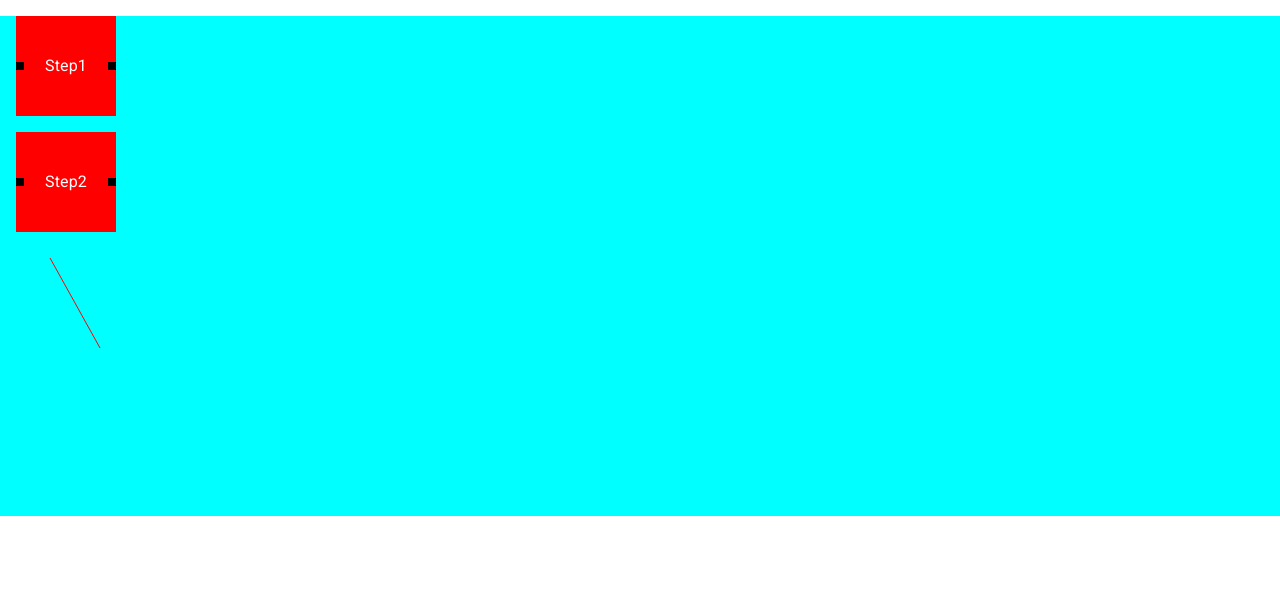
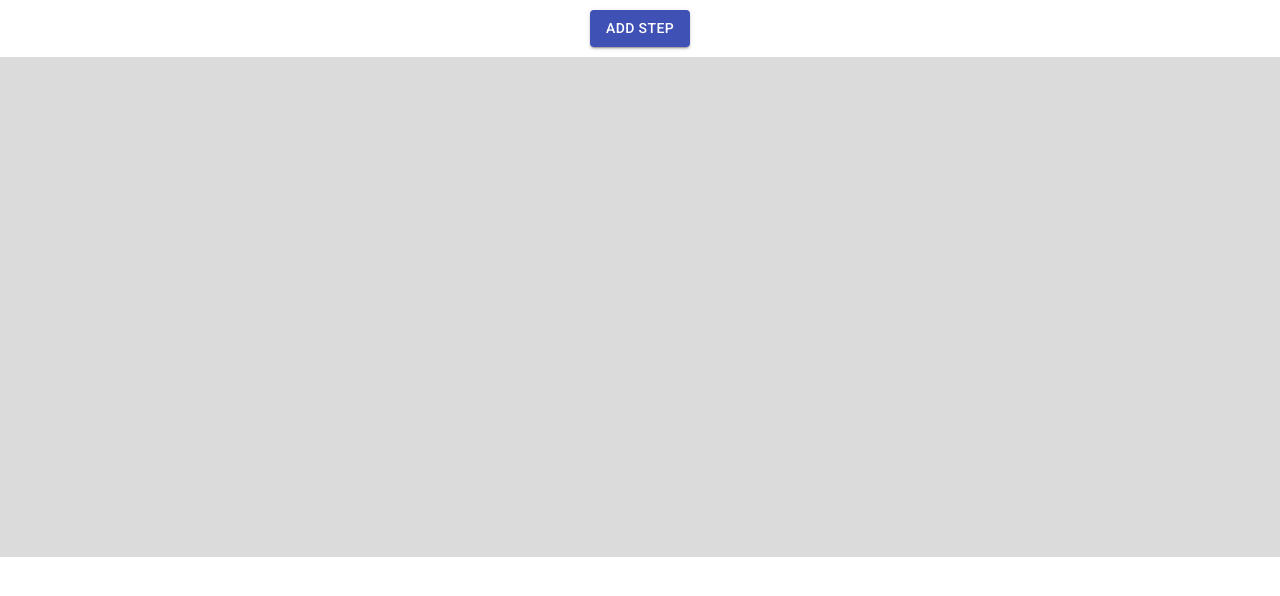
Before and after one commit to Khiladi2020/WorkFlow-Designer, a React (Create React App) app: page / in a window 1280 px wide. Shown: the top 596 px of the page. Built offline with nearby package versions, Linux system fonts and the light colour scheme.

Commit message:
implemented basic connection logic btw multiple steps

```diff
--- a/src/App.js
+++ b/src/App.js
@@ -2,38 +2,144 @@
 import "./App.scss";
 //import { useHotKey } from './components/hooks/useHotKey';
 import { useRef, useEffect, useState } from "react";
+import { Button } from "@material-ui/core";
 
 import PipelineStep from "./components/PipelineStep";
 import PipelineConnection from "./components/PipelineConnection";
+
+const inititalSteps = [
+    // {
+    //     id: "1s",
+    //     title: "Step1",
+    // },
+    // {
+    //     id: "2s",
+    //     title: "Step2",
+    // },
+];
+
+const initialConnections = [
+    // {
+    //     id: "1c",
+    //     startNode: undefined,
+    //     endNode: undefined,
+    //     x1: 0,
+    //     y1: 0,
+    //     x2: 160,
+    //     y2: 200,
+    // },
+];
 
 const initialState = {
     eventVars: {
         mouseX: 0,
         mouseY: 0,
-    connections: [],
     },
+    newConnection: undefined,
+    steps: inititalSteps,
+    connections: initialConnections,
 };
 
 function App() {
     const [state, setState] = useState(initialState);
+    // pipeline
+    const [offsets, setOffsets] = useState({});
+    const pipeLineContainerRef = useRef(null);
+
     const [connection, setConnection] = useState({
+        active: false,
+        startNode: undefined,
         x1: 0,
         y1: 0,
         x2: -1,
         y2: -1,
     });
 
-  const connectionStart = (pos) => {
-    setConnection((prev) => ({ ...prev, x1: pos.x, x2: pos.y }));
-    console.log("This is start of connection")
+    // get Offset position of pipeline steps container
+    useEffect(() => {
+        const coords = pipeLineContainerRef.current.getBoundingClientRect();
+        setOffsets({ x: coords.x, y: coords.y });
+        console.log("offset pos for pipeline container", coords);
+    }, []);
+
+    const createConnection = (outgoingNode, incomingNode) => {
+        let newConnection = {
+            startNode: outgoingNode,
+            endNode: incomingNode,
+            xEnd: undefined,
+            yEnd: undefined,
+        };
+
+        if (incomingNode)
+            setState((prev) => ({
+                ...prev,
+                connections: prev.connections.concat(newConnection),
+            }));
+        else {
+            // initialize newConnection in state
+            setState((prev) => ({ ...prev, newConnection: newConnection }));
+        }
+    };
+
+    const resolveOffsets = (pos) => {
+        // this function subtracts the offsets from mouse pointer position
+        // as container might not be at top:0 left:0 position always so this function
+        // subtracts the space btw page top and container top and same for left side
+        return { x: pos.x - offsets.x, y: pos.y - offsets.y };
+    };
+
+    const connectionStart = (outgoingNode, pos) => {
+        pos = resolveOffsets(pos);
+        createConnection(outgoingNode, undefined);
+        console.log("received start position", pos);
+        setConnection({
+            x1: pos.x,
+            y1: pos.y,
+            x2: pos.x,
+            y2: pos.y,
+            startNode: outgoingNode,
+        });
+        console.log("This is start of connection");
+
+        // setting connection state active
+        setConnection((prev) => ({
+            ...prev,
+            active: true,
+        }));
     };
 
     const connectionUpdate = (pos) => {
+        console.log("ppos", pos);
+        pos = resolveOffsets(pos);
+        console.log("cpos", pos);
         setConnection((prev) => ({ ...prev, x2: pos.x, y2: pos.y }));
-    console.log(connection)
+        console.log(connection);
     };
 
-  const onPipelineStepsOuterHolderDown = (e) => {
+    const connectionComplete = (endNode) => {
+        if (true) {
+            console.log("adding new connection");
+            let newConnection = {
+                ...connection,
+                id: `${state.connections.length + 1}c`,
+                endNode: endNode,
+            };
+            setState((prev) => ({
+                ...prev,
+                connections: prev.connections.concat(newConnection),
+            }));
+        }
+    };
+
+    const onPipelineStepsContainerDown = (e) => {
+        console.log("Pipe Holder: Mouse Down", e.clientX, e.clientY);
+
+        // disabling active state of connection on click
+        if (connection.active)
+            setConnection((prev) => ({
+                ...prev,
+                active: false,
+            }));
         // console.log("Down",e.clientX,e.clientY)
 
         setState((prev) => {
@@ -48,36 +154,81 @@ function App() {
         });
     };
 
-  const onPipelineStepsOuterHolderMove = (e) => {
-    // console.log("Move",e.clientX,e.clientY)
+    const onPipelineStepsContainerMove = (e) => {
+        console.log("Move", e.clientX, e.clientY);
+        let pos = resolveOffsets({ x: e.clientX, y: e.clientY });
+        console.log('Move After',pos)
+        if (connection.active) {
+            setConnection((prev) => ({
+                ...prev,
+                x2: pos.x,
+                y2: pos.y,
+            }));
+        }
     };
 
-  const connectionComponents = state.eventVars.connections.map(
-    (connection, index) => {
+    const onPipelineStepsContainerUp = (e) => {
+        console.log("Pipe Holder: Mouse Up", e.clientX, e.clientY);
+        // setConnection((prev) => ({ ...prev, active: false }));
+    };
+
+    const stepComponents = state.steps.map((step, index) => {
+        return (
+            <PipelineStep
+                key={index}
+                title={step.title}
+                id={step.id}
+                onConnStart={connectionStart}
+                onConnEnd={connectionComplete}
+                onDragMove={connectionUpdate}
+            />
+        );
+    });
+
+    const connectionComponents = state.connections.map((connection, index) => {
         return <PipelineConnection key={index} {...connection} />;
-    }
+    });
+
+    const addNewStep = () => {
+        let stepName = prompt(
+            "Enter Step name",
+            `Step ${state.steps.length + 1}`
         );
+        let newStep = {
+            id: `${state.steps.length + 1}s`,
+            title: stepName,
+        };
+        setState((prev) => ({ ...prev, steps: prev.steps.concat(newStep) }));
+    };
 
     return (
+        <div className="app">
+            <div className="pipeline-actions">
+                <Button variant="contained" onClick={addNewStep} color="primary">
+                    Add Step
+                </Button>
+            </div>
             <div className="pipeline-view">
                 <div
-        className="pipeline-steps-outer-holder"
-        onMouseDown={onPipelineStepsOuterHolderDown}
-        onMouseMove={onPipelineStepsOuterHolderMove}
+                    ref={pipeLineContainerRef}
+                    className="pipeline-steps-container"
+                    onMouseDown={onPipelineStepsContainerDown}
+                    onMouseMove={onPipelineStepsContainerMove}
+                    onMouseUp={onPipelineStepsContainerUp}
                 >
-        <PipelineStep title="Step1" onDragStart={connectionStart} onDragMove={connectionUpdate}/>
-        <PipelineStep title="Step2" onDragStart={connectionStart} onDragMove={connectionUpdate}/>
-        <PipelineConnection x1={50} y1={10} x2={100} y2={100} />
-
-        {connection.x2 != -1 ? (
-          <PipelineConnection x1={connection.x1} y1={connection.y1} x2={connection.x2} y2={connection.y2} />
-        ) : null}
-        {/* <div className="connections">{connectionComponents}</div> */}
-        {/* <svg width="500" height="500"><line x1="50" y1="50" x2="350" y2="50" stroke="red"/></svg>
-      <svg>
-        <path stroke="black" stroke-width="2" fill="none" id="path" d="M 5 5 C 200 5 181 209 357 209"></path>
-
-        </svg> */}
+                    <div className="steps">{stepComponents}</div>
+                    <div className="connections">
+                        {connectionComponents}
+                        {connection.active && (
+                            <PipelineConnection
+                                x1={connection.x1}
+                                y1={connection.y1}
+                                x2={connection.x2}
+                                y2={connection.y2}
+                            />
+                        )}
+                    </div>
+                </div>
             </div>
         </div>
     );
--- a/src/App.scss
+++ b/src/App.scss
@@ -1,8 +1,38 @@
 body {
-  height: 100%;
+    height: 100%;
 }
 .pipeline-view {
-  position: relative;
-  height: 500px;
-  background-color: aqua;
+    position: relative;
+    height: 500px;
+    background-color: rgba(128, 128, 128, 0.281);
 }
+.connections {
+    position: absolute;
+    z-index: 10;
+    top: 0;
+    left: 0;
+    pointer-events: none;
+    height: 100%;
+    width: 100%;
+}
+.connections * {
+    height: 100%;
+    width: 100%;
+    position: inherit;
+}
+
+.pipeline-actions {
+    display: flex;
+    justify-content: center;
+    margin: 10px 0;
+}
+
+.pipeline-step{
+  display: inline-block;
+  cursor: pointer;
+  user-select: none;
+}
+
+.incoming-connection:hover, .outgoing-connection:hover{
+  background-color: grey;
+}
--- a/src/components/PipelineConnection.js
+++ b/src/components/PipelineConnection.js
@@ -1,7 +1,7 @@
-import { useEffect,useRef } from "react";
+import { useEffect, useRef } from "react";
 
-const PipelineConnection = ({x1, y1, x2, y2 }) => {
-
+const PipelineConnection = ({ x1, y1, x2, y2 }) => {
+  console.log("Mounted");
   const curvedHorizontal = function (x1, y1, x2, y2) {
     let line = [];
     let mx = x1 + (x2 - x1) / 2;
@@ -16,12 +16,16 @@ const PipelineConnection = ({x1, y1, x2, y2 }) => {
     // if(pathRef) {
     //   pathRef.current.d = curvedHorizontal(x1, y1, x2, y2);
     // }
-      console.log("pipe",x1,y1,x2,y2)
-    }, [x1, y1, x2, y2, pathRef])
-    return  <svg >
+    console.log("pipe", x1, y1, x2, y2);
+  }, [x1, y1, x2, y2, pathRef]);
+  return (
+    <div className="pipeline-connection">
+      <svg>
         {/* <path ref={pathRef} stroke="black" stroke-width="2" fill="none" id="path" d="M 5 5 C 200 5 181 209 357 209"></path> */}
-    <line x1={x1} y1={y1} x2={x2} y2={y2} stroke="red"/>
+        <line x1={x1} y1={y1} x2={x2} y2={y2} stroke="dodgerblue" />
       </svg>
-  }
+    </div>
+  );
+};
 
-  export default PipelineConnection
+export default PipelineConnection;
--- a/src/components/PipelineStep.js
+++ b/src/components/PipelineStep.js
@@ -3,15 +3,19 @@ import { Box, Typography } from "@material-ui/core";
 import Draggable from "react-draggable";
 
 const PipelineStep = ({ title, ...props }) => {
-  const connectionPointRef = useRef(null);
+  const incomingConnRef = useRef(null);
+  const outgoingConnRef = useRef(null)
 
-  const handleMouseDown = (e) => {
+  const handleOutgoingMouseDown = (e) => {
     console.log(e.clientX, " ", e.clientY);
+    let { x, y } = outgoingConnRef.current.getBoundingClientRect();
+    props.onConnStart(props.id,{x,y})
   };
 
-  const handleMouseUp = (e) => {
-    console.log("End Position");
+  const handleIncomingMouseDown = (e) => {
+    console.log("End Position: Mouse Up",props.id);
     console.log(e.clientX, " ", e.clientY);
+    props.onConnEnd(props.id)
   };
 
   return (
@@ -21,43 +25,44 @@ const PipelineStep = ({ title, ...props }) => {
       position={null}
       grid={[25, 25]}
       scale={1}
-      onStart={()=> {
-        let {x,y} = connectionPointRef.current.getBoundingClientRect()
-        props.onDragStart({x,y})
-        }
-      }
+      onStart={() => {
+        let { x, y } = outgoingConnRef.current.getBoundingClientRect();
+        // props.onDragStart({ x, y });
+      }}
       onDrag={(e) => {
         // console.log('drag elem',e)
-        let {x,y} = connectionPointRef.current.getBoundingClientRect()
-        props.onDragMove({x,y})
+        let { x, y } = outgoingConnRef.current.getBoundingClientRect();
+        // props.onDragMove({ x, y });
       }}
     >
-      <Box
-        height={100}
-        width={100}
-        bgcolor="red"
-        color="white"
-        display="flex"
-        alignItems="center"
-        margin={2}
-        className="drag"
-      >
+      <Box display="flex" alignItems="center" className="pipeline-step">
         <Box
           className="incoming-connection"
-          onMouseDown={handleMouseDown}
-          onMouseUp={handleMouseUp}
+          onMouseDown={handleIncomingMouseDown}
           height={8}
           width={8}
-          ref={connectionPointRef}
           bgcolor="black"
+          ref={incomingConnRef}
         ></Box>
-        <Box flexGrow={1}>
-          <Typography align="center">{title}</Typography>
+        <Box
+          height={100}
+          width={100}
+          bgcolor="red"
+          color="white"
+          display="flex"
+          alignItems="center"
+          className="drag"
+        >
+          <Box flexGrow={1}>
+            <Typography align="center">{title}</Typography>
+          </Box>
         </Box>
         <Box
           className="outgoing-connection"
+          onMouseDown={handleOutgoingMouseDown}
           height={8}
           width={8}
+          ref={outgoingConnRef}
           bgcolor="black"
         ></Box>
       </Box>
--- /dev/null
+++ b/src/hooks/useRefManager.js
@@ -0,0 +1,6 @@
+import { useRef,useState } from "react";
+
+const useRefManager = (initialSteps) => {
+    const [refs,setRefs] = useState({})
+
+}
```
Lines whose indentation alone changed are shown as unchanged.
